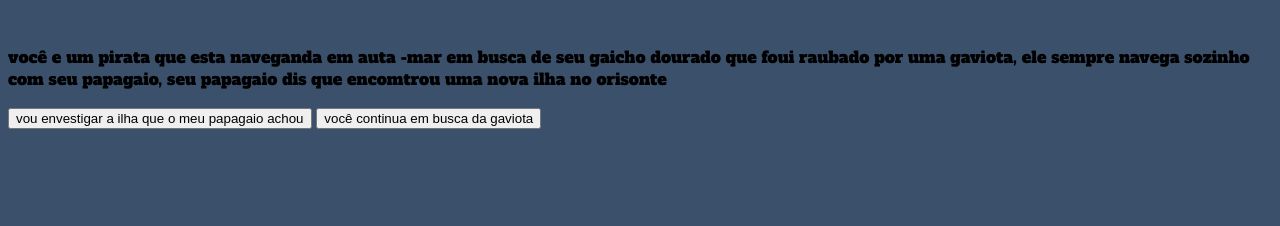
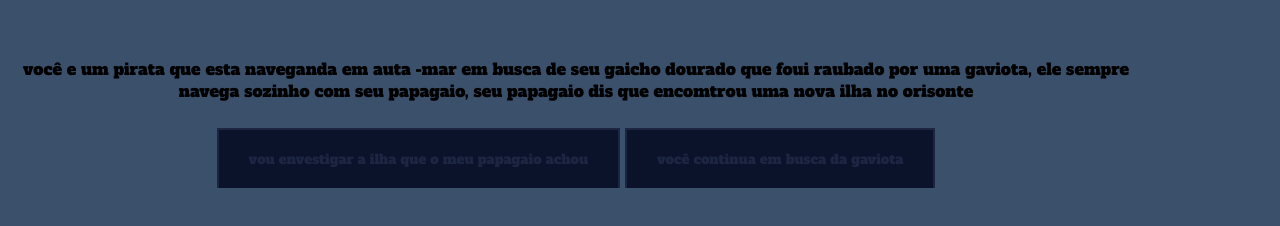
Before and after one commit to juanvm-sudo/JN_VM, a plain HTML site: page index.html in a window 1280 px wide. Drawn offline with Linux system fonts and the light colour scheme; a web font is replaced by a local one.

Commit message:
Add files via upload

```diff
--- a/index.html
+++ b/index.html
@@ -11,11 +11,11 @@
 
 <body>
     <main>
-        <div>
+        <div class="passo ativo" id="passo-0">
             <img src="" alt="">
             <p>você e um pirata que esta naveganda em auta -mar em busca de seu gaicho dourado que foui raubado por uma gaviota, ele sempre navega sozinho com seu papagaio, seu papagaio dis que encomtrou uma nova ilha no orisonte</p>
-            <button>vou envestigar a ilha que o meu papagaio achou</button>
-            <button>você continua em busca da gaviota</button>
+            <button class="btn-proximo" data-proximo="1">vou envestigar a ilha que o meu papagaio achou</button>
+            <button class="btn-proximo" data-proximo="2">você continua em busca da gaviota</button>
 
         </div>
     </main>
--- a/stye.css
+++ b/stye.css
@@ -16,5 +16,32 @@
 body{
     background-color:var(--azul-cinzento) ;
 font-family: var(--titulo);
+margin: 0;
+padding: 0;
+display: flex;
+align-items: center;
+justify-self: unset;
 
 }
+main{
+    margin-top: 20px;
+max-width: 90%;
+text-align: center;
+
+}
+button{
+    font-family: var(--titulo);
+background-color: var(--azul);
+color: var(--azul-clarot);
+border: 2px solid var(--azul-clarot);
+padding: 20px 30px;
+margin: 10px 0;
+cursor: pointer;
+border-bottom: 10px;
+
+}
+button:hover{
+    background-color: var(--verde-azulada);
+    color: var(--azul-clarot);
+    transition: 0.5;
+}
```
